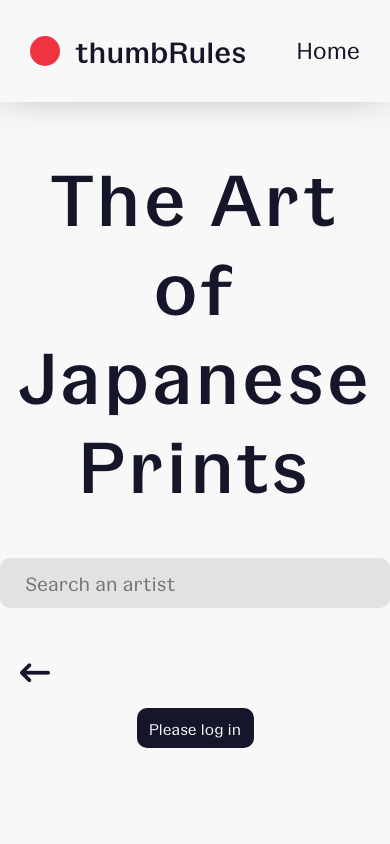
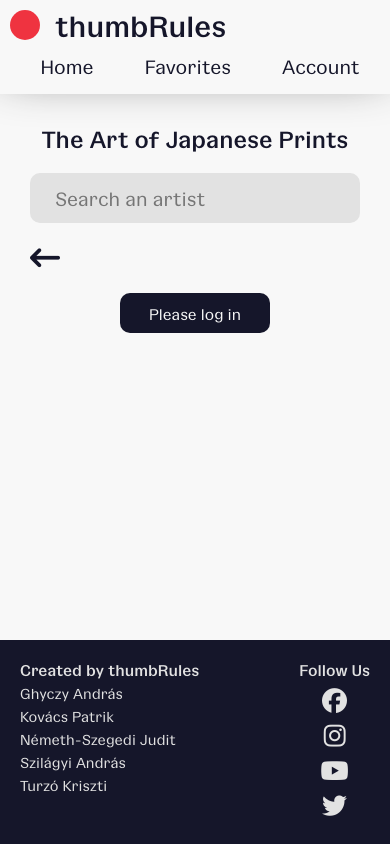
Before and after one commit to NemethSzegediJudit/japanese-artwork-gallery, a React (Create React App) app in the folder artworks/: page /favorites in a window 390 px wide. Shown: the top 844 px of the page. Built offline with nearby package versions, Linux system fonts and the light colour scheme; no server answers.

Commit message:
optimize for mobile view

```diff
--- a/artworks/src/App.css
+++ b/artworks/src/App.css
@@ -1,4 +1,4 @@
-.container {
+.main-container {
   width: 100%;
   max-width: 1024px;
   margin: auto;
@@ -9,3 +9,15 @@
   flex-grow: 1;
   padding-bottom: 100px;
 }
+
+@media screen and (max-width: 1200px) {
+  .main-container {
+    max-width: 800px;
+    padding: 30px;
+  }
+}
+
+img {
+  width: 100%;
+  height: 100%;
+}
--- a/artworks/src/layout/Footer.css
+++ b/artworks/src/layout/Footer.css
@@ -14,7 +14,7 @@ footer .container {
 }
 
 footer p {
-  font-size: 25px;
+  font-size: 24px;
   font-family: 'GangsterGrotesk-bold';
   padding-bottom: 15px;
 }
@@ -53,3 +53,23 @@ footer p {
 .fa-brands:hover {
   transform: translateY(-2px);
 }
+
+@media screen and (max-width: 550px) {
+  footer {
+    padding: 20px;
+  }
+
+  footer p {
+    font-size: 16px;
+    padding-bottom: 5px;
+  }
+
+  .social-media-icons {
+    flex-direction: column;
+    align-items: center;
+  }
+
+  .social-media-icons i {
+    margin: 5px 0;
+  }
+}
--- a/artworks/src/layout/Header.css
+++ b/artworks/src/layout/Header.css
@@ -9,7 +9,7 @@ header {
   box-shadow: 0px -20px 50px -6px #333333;
 }
 
-header .container {
+.header-container {
   display: flex;
   justify-content: space-between;
   align-items: center;
@@ -75,3 +75,48 @@ nav a:hover::after {
 nav a:active {
   transform: translateY(2px);
 }
+
+@media screen and (max-width: 1200px) {
+  nav {
+    justify-content: space-around;
+  }
+}
+
+@media screen and (max-width: 720px) {
+  header {
+    padding: 10px;
+  }
+
+  .header-container,
+  nav {
+    font-size: 20px;
+    line-height: 32px;
+  }
+
+  nav a {
+    margin-left: 10px;
+  }
+
+  .page-title {
+    font-size: 24px;
+    letter-spacing: normal;
+    margin: 0 0 20px;
+  }
+}
+
+@media screen and (max-width: 550px) {
+  .header-container {
+    font-size: 16px;
+    line-height: 24px;
+    flex-direction: column;
+    align-items: flex-start;
+  }
+
+  nav {
+    width: 100%;
+  }
+
+  .header-container p {
+    margin-bottom: 10px;
+  }
+}
--- a/artworks/src/layout/Header.jsx
+++ b/artworks/src/layout/Header.jsx
@@ -5,7 +5,7 @@ import "./Header.css";
 export default function Header() {
   return (
     <header>
-      <div className="container">
+      <div className="header-container">
         <p>thumbRules</p>
         <nav>
           <Link to="/">Home</Link>
--- a/artworks/src/layout/Page.jsx
+++ b/artworks/src/layout/Page.jsx
@@ -7,7 +7,7 @@ export default function Page(props) {
   return (
     <>
       <Header />
-      <main className="container">
+      <main className="main-container">
         <h1 className="page-title">The Art of Japanese Prints</h1>
         {children}
       </main>
--- a/artworks/src/pages/ArtPage.css
+++ b/artworks/src/pages/ArtPage.css
@@ -1,9 +1,7 @@
 .fa-arrow-left-long {
   font-size: 30px;
-  margin-bottom: 20px;
   cursor: pointer;
   transition: 0.3s all ease-in-out;
-  margin-left: 20px;
 }
 
 .fa-arrow-left-long:hover {
@@ -14,7 +12,6 @@
   font-size: 30px;
   cursor: pointer;
   transition: 0.3s all ease-in-out;
-  margin-right: 20px;
 }
 
 .fa-heart:hover {
@@ -22,9 +19,13 @@
 }
 
 .icons {
-  width: 100%;
   display: flex;
   justify-content: space-between;
+  margin: 20px;
+}
+
+.icons a {
+  height: 30px;
 }
 
 .img-section img {
@@ -42,3 +43,21 @@
   align-items: baseline;
   gap: 10px;
 }
+
+@media screen and (max-width: 550px) {
+  .icons {
+    margin: 5px;
+  }
+
+  .icons i {
+    font-size: 20px;
+  }
+
+  .details-section h2 {
+    font-size: 16px;
+  }
+
+  .details-section h3 {
+    font-size: 12px;
+  }
+}
--- a/artworks/src/pages/Favs.css
+++ b/artworks/src/pages/Favs.css
@@ -5,7 +5,7 @@
 }
 
 .loginInFavs {
-  width: 30%;
+  width: 150px;
   height: 40px;
 
   font-size: 16px;
--- a/artworks/src/pages/Landing.css
+++ b/artworks/src/pages/Landing.css
@@ -18,3 +18,9 @@
 .artcard-title {
   margin: 20px 0 10px 0;
 }
+
+@media screen and (max-width: 720px) {
+  .artcard {
+    margin-bottom: 30px;
+  }
+}
--- a/artworks/src/pages/Login.css
+++ b/artworks/src/pages/Login.css
@@ -88,6 +88,7 @@
 
 .sign-in-as img {
   max-height: 100px;
+  object-fit: contain;
 
   border-radius: 10px;
 
--- a/artworks/src/pages/SearchBar.css
+++ b/artworks/src/pages/SearchBar.css
@@ -41,3 +41,9 @@ input[type='text'] {
   transform: scale(0.5);
   opacity: 0;
 }
+
+@media screen and (max-width: 550px) {
+  .search-bar {
+    margin: 20px 0;
+  }
+}
```
Lines whose indentation alone changed are shown as unchanged.
